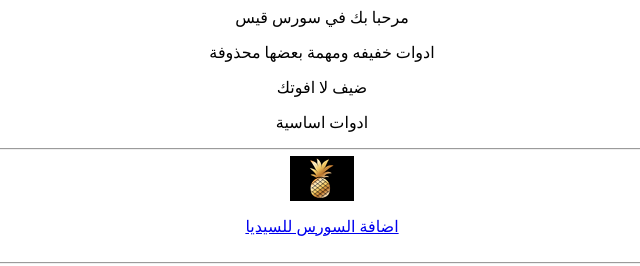
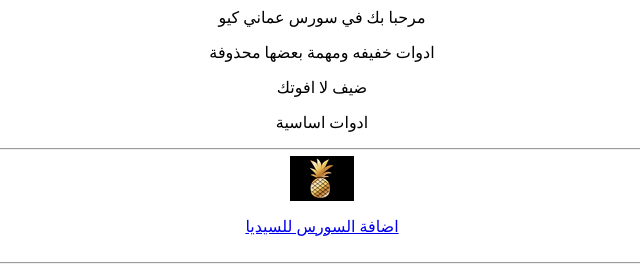
Before and after one commit to omaniQ/dev, a plain HTML site: page index.html in a window 1280 px wide. Shown: the top 266 px of the page, 318-958 px from the left. Drawn offline with Linux system fonts and the light colour scheme.

Commit message:
Update index.html

```diff
--- a/index.html
+++ b/index.html
@@ -22,7 +22,7 @@
 	<div align="center">
 
 	<block>
-		<p>مرحبا بك في سورس قيس</p>
+		<p>مرحبا بك في سورس عماني كيو</p>
 </block>
 
 <block>
```
